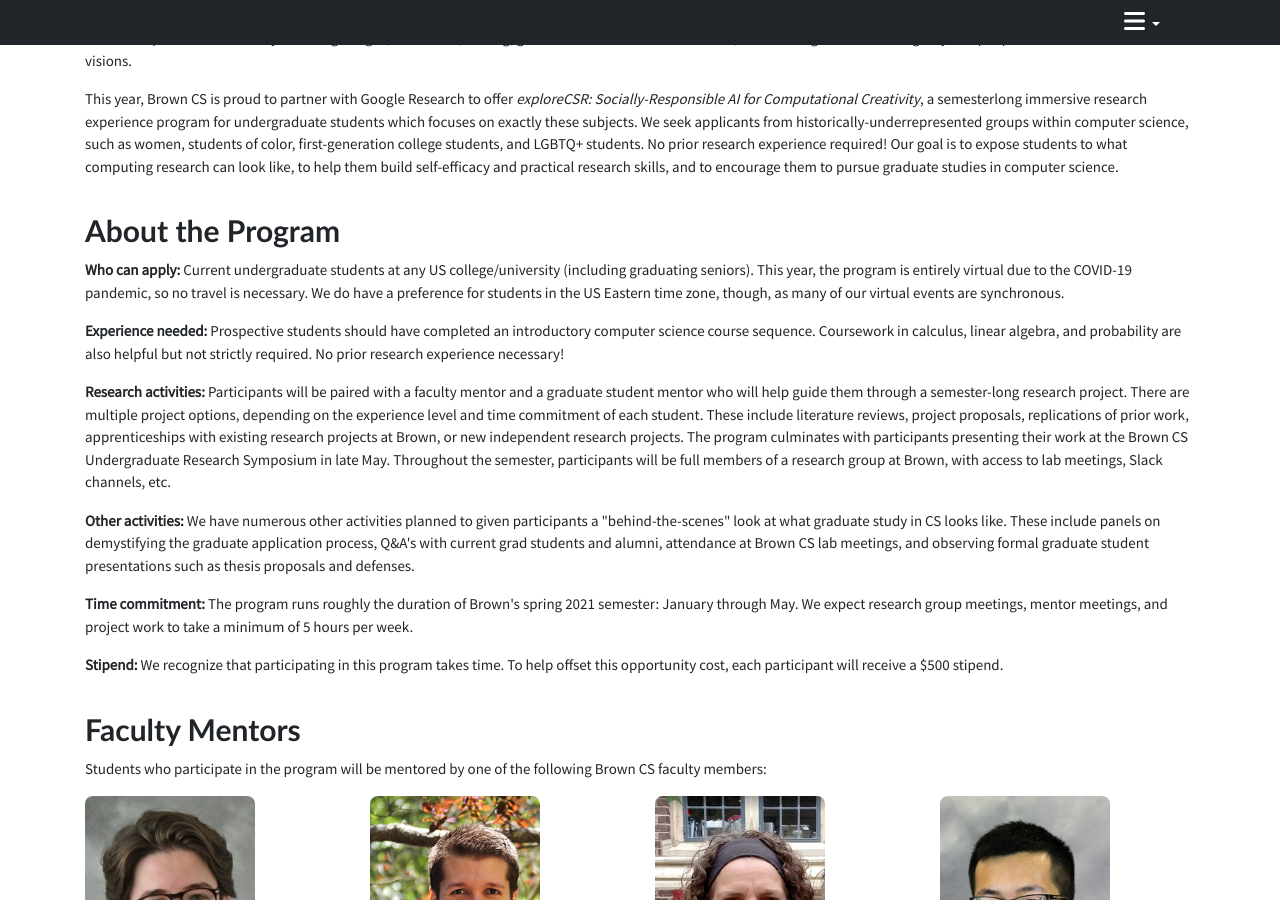
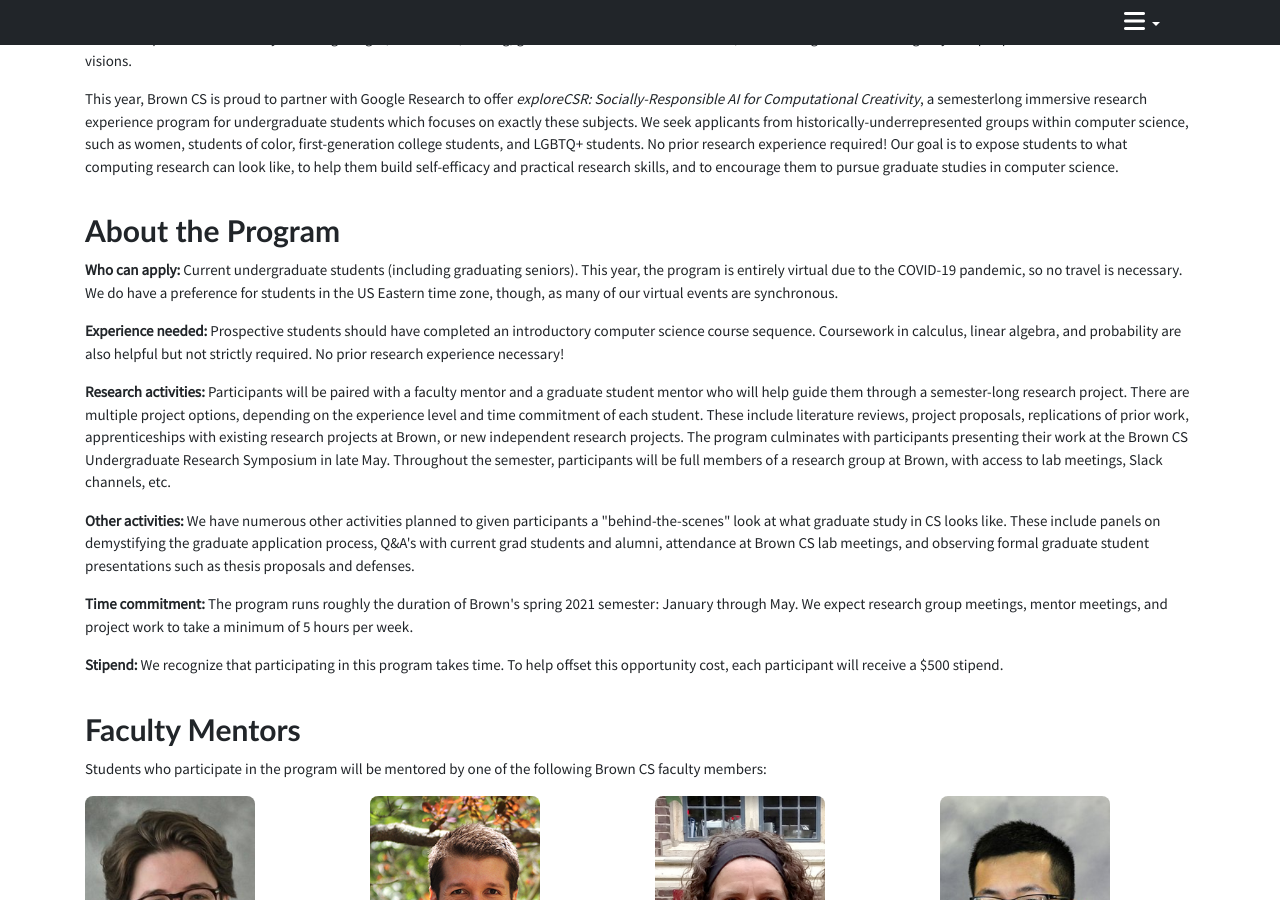
Before and after one commit to brownvc/exploreCSR-webpage, a Jekyll site: the page built from index.html, in a window 1280 px wide and 900 px high, scrolled down 435 px. Built offline with Jekyll 4.4.1, drawn with Linux system fonts in a browser that asks for light colours; nearby versions of some CDN libraries.

Commit message:
Wording change to allow applicants from any region

```diff
--- a/index.html
+++ b/index.html
@@ -65,7 +65,7 @@
     </div>
     <!-- How long it is, what students are expected to do, mentorship structure, stipends, etc. -->
     <p>
-        <b>Who can apply:</b> Current undergraduate students at any US college/university (including graduating seniors). This year, the program is entirely virtual due to the COVID-19 pandemic, so no travel is necessary. We do have a preference for students in the US Eastern time zone, though, as many of our virtual events are synchronous.
+        <b>Who can apply:</b> Current undergraduate students (including graduating seniors). This year, the program is entirely virtual due to the COVID-19 pandemic, so no travel is necessary. We do have a preference for students in the US Eastern time zone, though, as many of our virtual events are synchronous.
     </p>
     <p>
         <b>Experience needed:</b> Prospective students should have completed an introductory computer science course sequence. Coursework in calculus, linear algebra, and probability are also helpful but not strictly required. No prior research experience necessary!
```
